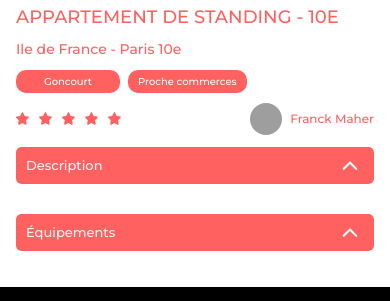
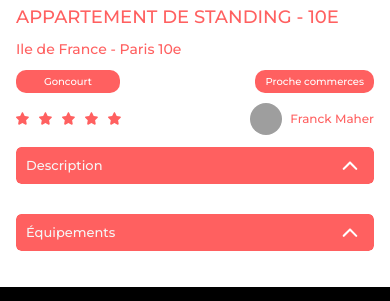
Before and after one commit to belaidSolene/kasa, a React (Create React App) app: page /rental/0979876d in a window 390 px wide. Shown: the part 343-644 px from the top of the page. Built offline with nearby package versions, Linux system fonts and the light colour scheme; grey boxes are pictures that could not be loaded.

Commit message:
collapse style && topscroll OK

```diff
--- a/src/components/Card/index.jsx
+++ b/src/components/Card/index.jsx
@@ -5,7 +5,7 @@
 
 export default function Card({ id, title, picture }) {
 	return (
-		<Link to={`rental/${id}`}>
+		<Link to={`rental/${id}`} reloadDocument>
 			<article className={style.card}>
 				<img
 					className={style.picture}
--- a/src/components/Collapse/collapse.module.css
+++ b/src/components/Collapse/collapse.module.css
@@ -1,5 +1,7 @@
-.Collapse{
+.collapse{
   border-radius: inherit;
+  background-color: #F6F6F6;
+  overflow: hidden;
 }
 
 .topBar {
@@ -23,7 +25,7 @@
 
 .content {
   color: #FF6060;
-  background-color: #F6F6F6;
+  background-color: transparent;
   font-size: 18px;
   margin: 0;
   padding: 20px;
--- a/src/components/Collapse/index.jsx
+++ b/src/components/Collapse/index.jsx
@@ -44,7 +44,7 @@
 		)
 
 	return (
-		<div className={style.Collapse}>
+		<div className={style.collapse}>
 			<div className={style.topBar}>
 				{capitalizeString(title)}
 				<button onClick={handleClick}>
--- a/src/components/Tag/tag.module.css
+++ b/src/components/Tag/tag.module.css
@@ -18,6 +18,7 @@
 @media screen and (max-width: 600px) {
     .tags {
         gap: 8px;
+        justify-content: space-between;
     }
 
     .tag {
```
